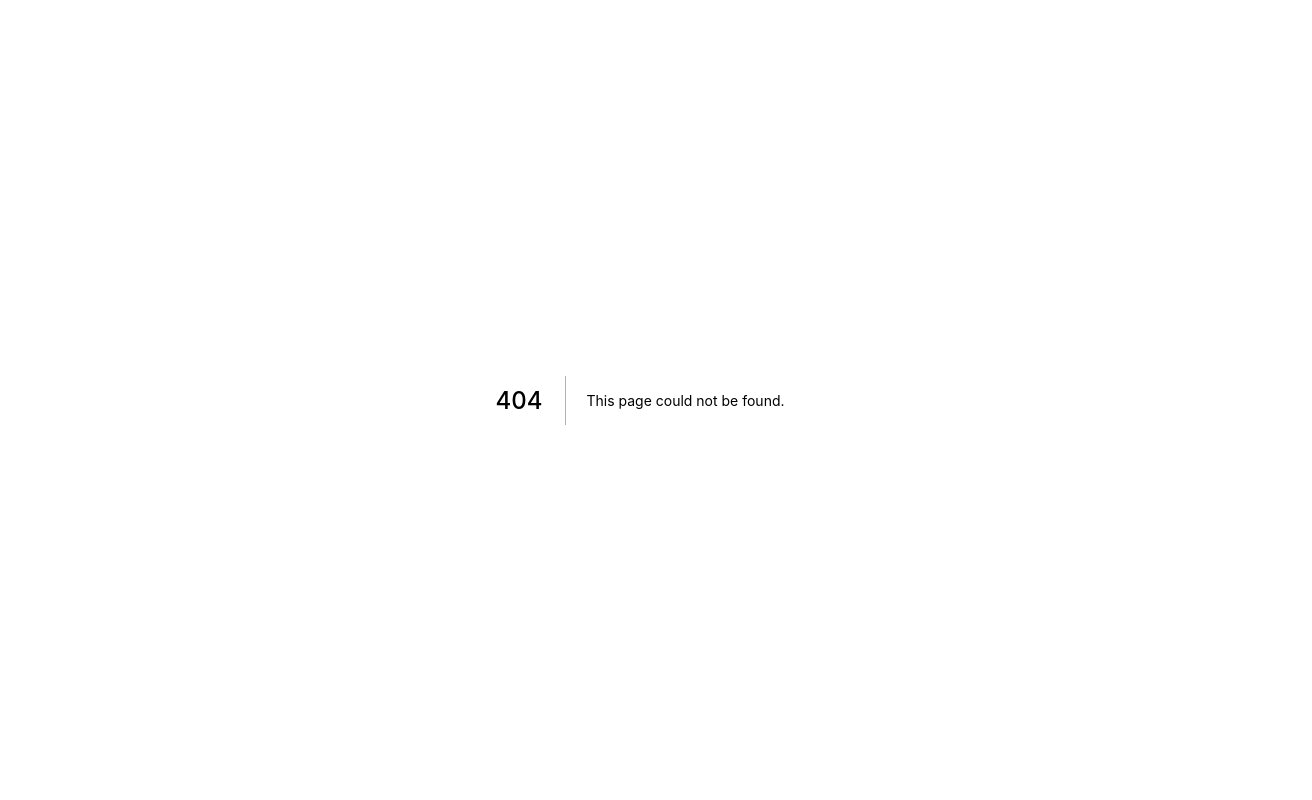
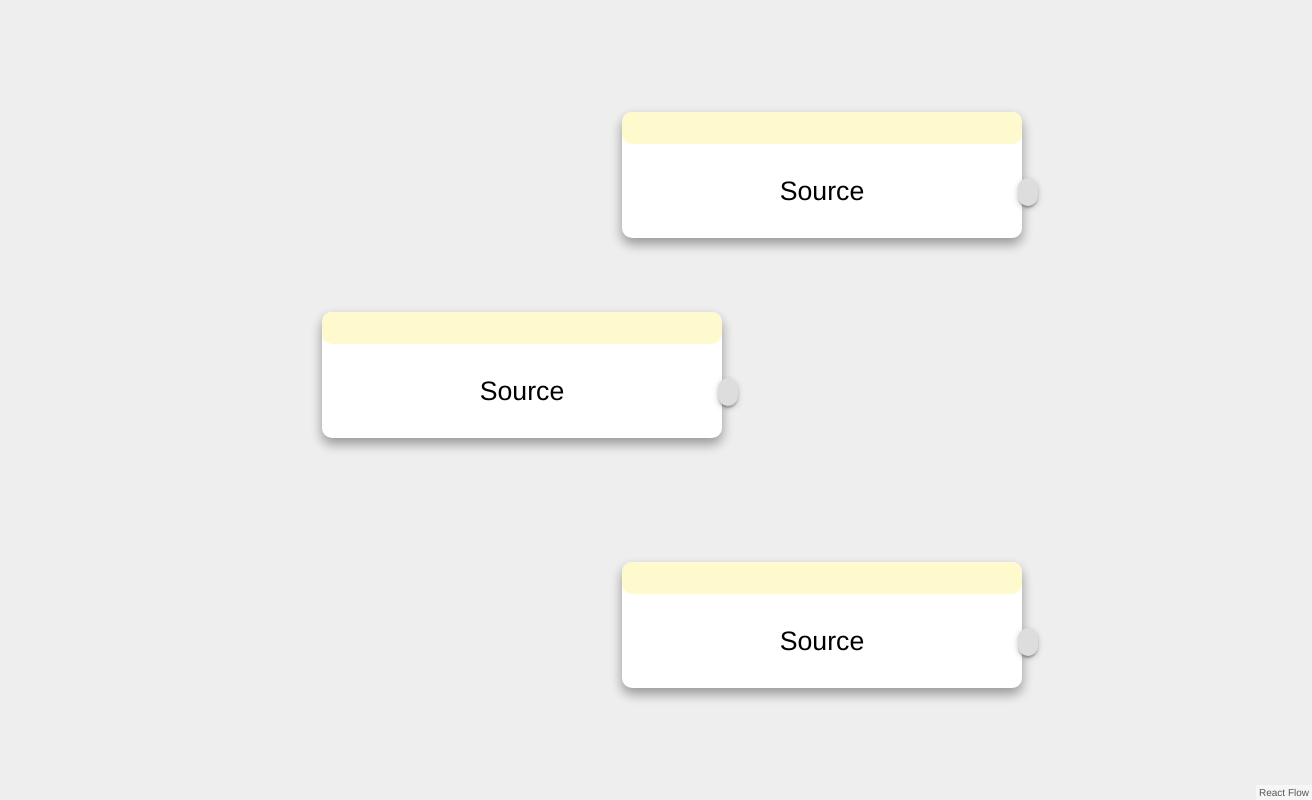
Before and after one commit to pabloramoss/valobrain2, a Next.js app: page /flow-chart in a window 1280 px wide. Before the commit this address had no page. Shown: the whole page, 1312 px wide, since content can reach past the window. Built offline with nearby package versions, Linux system fonts and the light colour scheme.

Commit message:
react flow

```diff
--- /dev/null
+++ b/components/Flowchart/CustomNodes/Node.tsx
@@ -0,0 +1,80 @@
+import React, {memo} from "react";
+
+export const contentStyle = {
+  contentHeader: {
+    padding: "8px 0px",
+    flexGrow: 1,
+    backgroundColor: "#eee",
+  },
+  io: {
+    position: "relative",
+    padding: "8px 16px",
+    flexGrow: 1,
+  },
+  left: {left: "-8px"},
+  textLeft: {textAlign: "left"},
+  right: {right: "-8px"},
+  textRight: {textAlign: "right"},
+  handle: {
+    widht: "10px", // Does not work
+    height: "10px",
+    margin: "auto",
+    background: "#ddd",
+    borderRadius: "15px",
+    border: "2px solid #ddd",
+    boxShadow:
+      "rgba(0, 0, 0, 0.2) 0px 1px 3px 0px, rgba(0, 0, 0, 0.14) 0px 1px 1px 0px, rgba(0, 0, 0, 0.12) 0px 2px 1px -1px",
+  },
+};
+
+const style = {
+  body: {
+    display: "flex",
+    flexDirection: "column",
+    backgroundColor: "#fff",
+    transition: "all 250ms cubic-bezier(0.4, 0, 0.2, 1) 0ms",
+    boxShadow: "0 3px 6px rgba(0,0,0,0.16), 0 3px 6px rgba(0,0,0,0.23)",
+    border: "0px solid #bbb",
+    fontSize: "10pt",
+    borderRadius: "5px",
+    width: "200px",
+    textAlign: "center",
+  },
+  selected: {
+    boxShadow: "0 14px 28px rgba(0,0,0,0.25), 0 10px 10px rgba(0,0,0,0.22)",
+  },
+  title: {
+    position: "relative",
+    padding: "8px 32px",
+    flexGrow: 1,
+    backgroundColor: "#eee",
+    borderRadius: "5px",
+  },
+  contentWrapper: {
+    padding: "8px 0px",
+  },
+};
+
+interface NodeProps {
+  label: string;
+  selected: boolean;
+  color?: string;
+  content: React.ReactNode;
+}
+const Node: React.FC<NodeProps> = ({label, selected, color, content}: NodeProps) => {
+  let customTitle = {...style.title};
+
+  if (color) customTitle.backgroundColor = color;
+
+  // Collapse contentWrapper on icon click
+  return (
+    // @ts-ignore
+    <div style={{...style.body, ...(selected ? style.selected : [])}}>
+      {/* @ts-ignore */}
+      <div style={customTitle}>{label}</div>
+      <div style={style.contentWrapper}>{content}</div>
+    </div>
+  );
+};
+
+export default memo(Node);
--- /dev/null
+++ b/components/Flowchart/CustomNodes/SourceNode.tsx
@@ -0,0 +1,29 @@
+import React, {memo} from "react";
+import {Connection, Handle, Position} from "react-flow-renderer";
+
+import Node, {contentStyle as style} from "./Node";
+
+// @ts-ignore
+const SourceNode = ({data, selected}) => {
+  return (
+    <Node
+      color={"LemonChiffon"}
+      content={
+        // @ts-ignore
+        <div style={style.io}>
+          {"Source"}
+          <Handle
+            id="o__data"
+            position={Position.Right}
+            style={{...style.handle, ...style.right}}
+            type="source"
+          />
+        </div>
+      }
+      label={data.name}
+      selected={selected}
+    />
+  );
+};
+
+export default memo(SourceNode);
--- /dev/null
+++ b/components/Flowchart/Flowchart.tsx
@@ -0,0 +1,77 @@
+import {useState, useCallback} from "react";
+import ReactFlow, {
+  addEdge,
+  applyEdgeChanges,
+  applyNodeChanges,
+  Connection,
+  EdgeChange,
+  NodeChange,
+  Node,
+  Edge,
+} from "react-flow-renderer";
+
+import SourceNode from "./CustomNodes/SourceNode";
+
+const nodeTypes = {
+  sourceNode: SourceNode,
+  // dataNode: DataNode,
+  // functionNode: FunctionNode,
+  // valueNode: ValueNode
+};
+
+const initialNodes = [
+  {
+    id: "1",
+    type: "sourceNode",
+    data: {label: "Source Node"},
+    position: {x: 250, y: 25},
+  },
+
+  {
+    id: "2",
+    type: "sourceNode",
+    data: {label: <div>Default Node</div>},
+    position: {x: 100, y: 125},
+  },
+  {
+    id: "3",
+    type: "sourceNode",
+    data: {label: "Output Node"},
+    position: {x: 250, y: 250},
+  },
+];
+
+const initialEdges = [
+  {id: "e1-2", source: "1", target: "2"},
+  {id: "e2-3", source: "2", target: "3", animated: true},
+];
+
+export const Flowchart: React.FC = () => {
+  const [nodes, setNodes] = useState(initialNodes);
+  const [edges, setEdges] = useState(initialEdges);
+
+  const onNodesChange = useCallback(
+    (changes: NodeChange[]) => setNodes((nds: Node[]) => applyNodeChanges(changes, nds)),
+    [setNodes],
+  );
+  const onEdgesChange = useCallback(
+    (changes: EdgeChange[]) => setEdges((eds: Edge[]) => applyEdgeChanges(changes, eds)),
+    [setEdges],
+  );
+  const onConnect = useCallback(
+    (connection: Connection) => setEdges((eds: Edge[]) => addEdge(connection, eds)),
+    [setEdges],
+  );
+
+  return (
+    <ReactFlow
+      fitView
+      edges={edges}
+      nodeTypes={nodeTypes}
+      nodes={nodes}
+      onConnect={onConnect}
+      onEdgesChange={onEdgesChange}
+      onNodesChange={onNodesChange}
+    />
+  );
+};
--- /dev/null
+++ b/components/Flowchart/index.tsx
@@ -0,0 +1 @@
+export * from "./Flowchart";
--- a/package.json
+++ b/package.json
@@ -12,6 +12,7 @@
     "next": "12.2.5",
     "react": "18.2.0",
     "react-dom": "18.2.0",
+    "react-flow-renderer": "^10.3.16",
     "react-icons": "^4.4.0",
     "styled-components": "^5.3.5",
     "swiper": "^8.3.2"
--- /dev/null
+++ b/pages/flow-chart.tsx
@@ -0,0 +1,34 @@
+import type {NextPage} from "next";
+
+import Head from "next/head";
+
+import styles from "../styles/Home.module.css";
+import {Navbar} from "../components/Navbar";
+import {Flowchart} from "../components/Flowchart";
+
+const FlowChart: NextPage = () => {
+  return (
+    <div className={styles.container}>
+      <Head>
+        <title>Valobrain</title>
+        <meta content="Valorant Strat App" name="Valobrain" />
+        <link href="/favicon.ico" rel="icon" />
+      </Head>
+
+      <main
+        style={{
+          display: "flex",
+          flexDirection: "column",
+          justifyContent: "center",
+          alignItems: "center",
+          height: "100vh",
+          width: "100vw",
+        }}
+      >
+        <Flowchart />
+      </main>
+    </div>
+  );
+};
+
+export default FlowChart;
```
Also changed, not shown: 2 other files (tests, documents, lock files or other folders).
